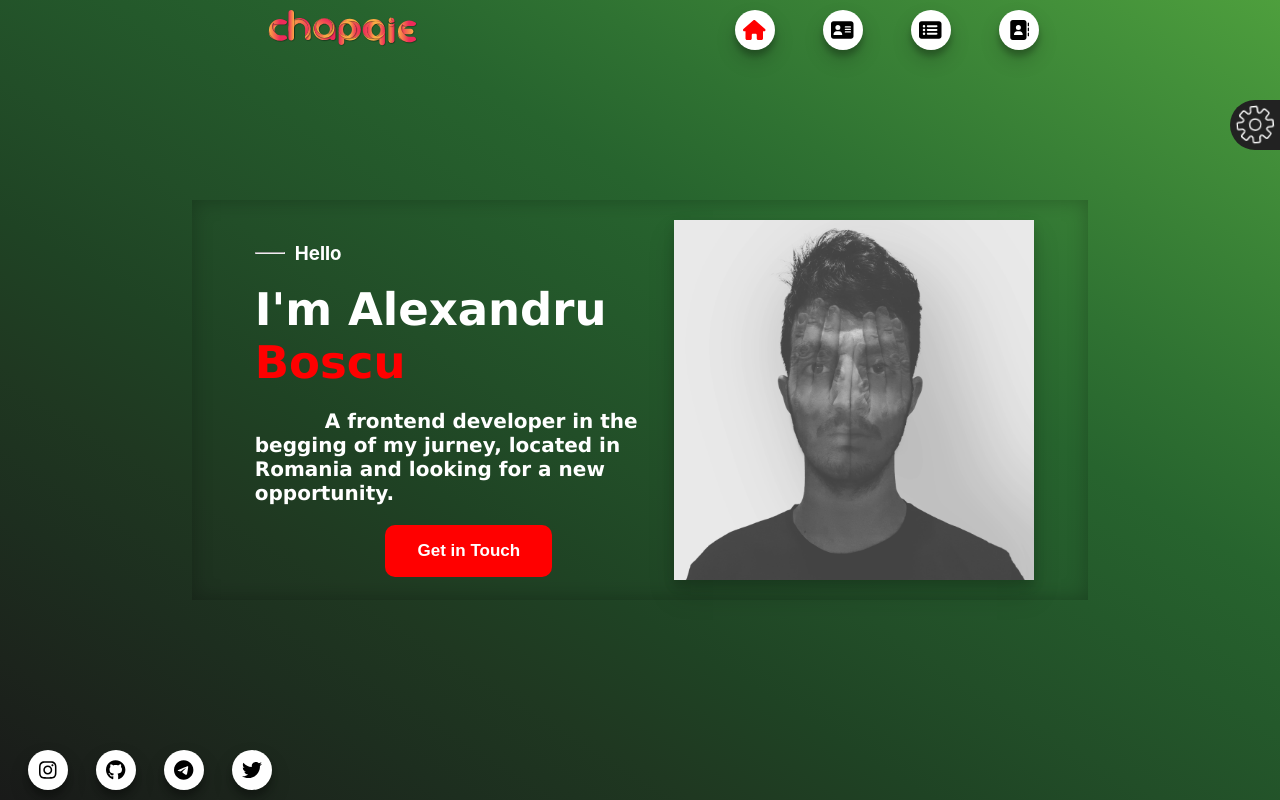
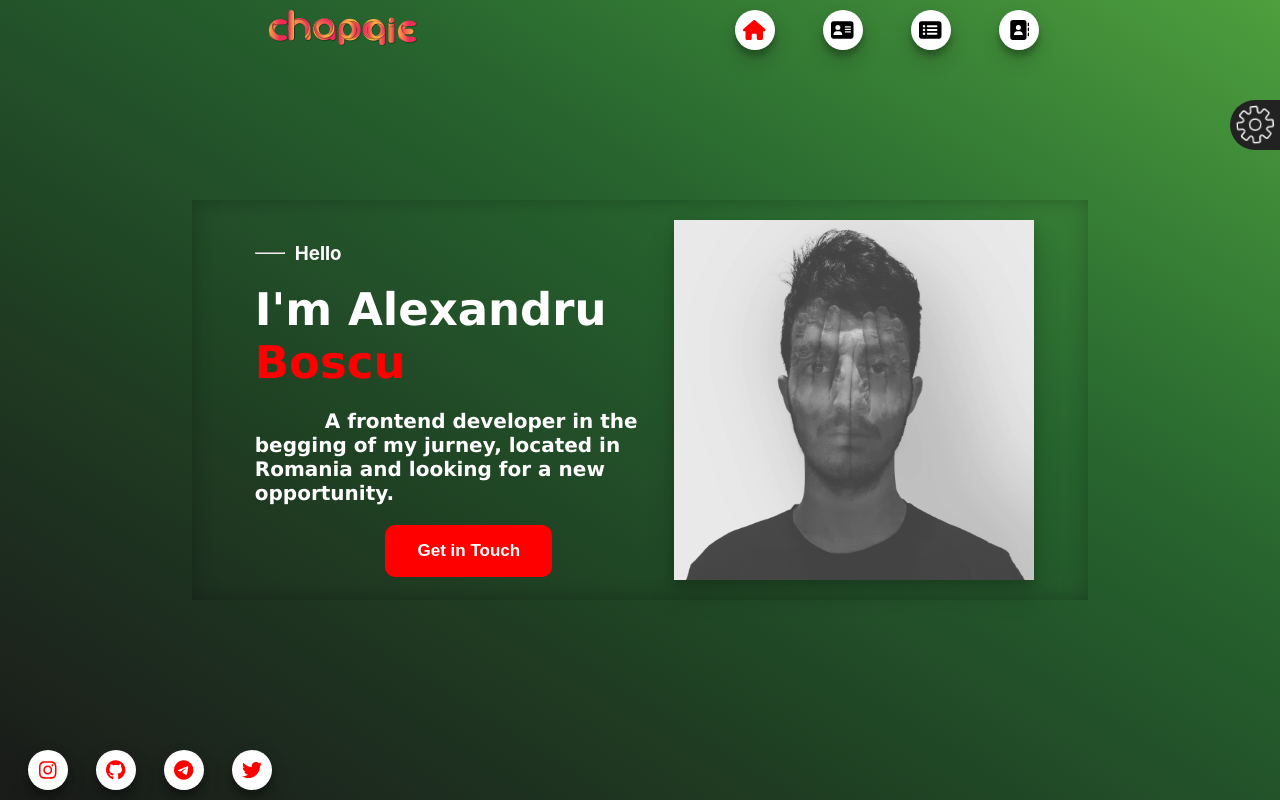
Before and after one commit to mrchappie/portfolio_v2, a React (Create React App) app in the folder portfolio/: page /welcome in a window 1280 px wide. Shown: the top 800 px of the page. Built offline with nearby package versions, Linux system fonts and the light colour scheme.

Commit message:
changed colors for socials icons

```diff
--- a/portfolio/src/components/Layout/Home/Home.js
+++ b/portfolio/src/components/Layout/Home/Home.js
@@ -60,16 +60,25 @@ const Home = () => {
         <div className={classes.social}>
           <ul>
             <li>
-              <FontAwesomeIcon icon={faInstagram} />
+              <FontAwesomeIcon
+                icon={faInstagram}
+                style={{ color: activeColor }}
+              />
             </li>
             <li>
-              <FontAwesomeIcon icon={faGithub} />
+              <FontAwesomeIcon icon={faGithub} style={{ color: activeColor }} />
             </li>
             <li>
-              <FontAwesomeIcon icon={faTelegram} />
+              <FontAwesomeIcon
+                icon={faTelegram}
+                style={{ color: activeColor }}
+              />
             </li>
             <li>
-              <FontAwesomeIcon icon={faTwitter} />
+              <FontAwesomeIcon
+                icon={faTwitter}
+                style={{ color: activeColor }}
+              />
             </li>
           </ul>
         </div>
```
